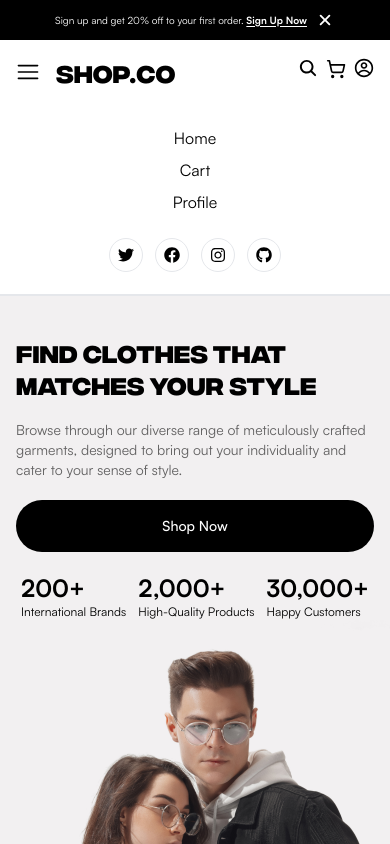
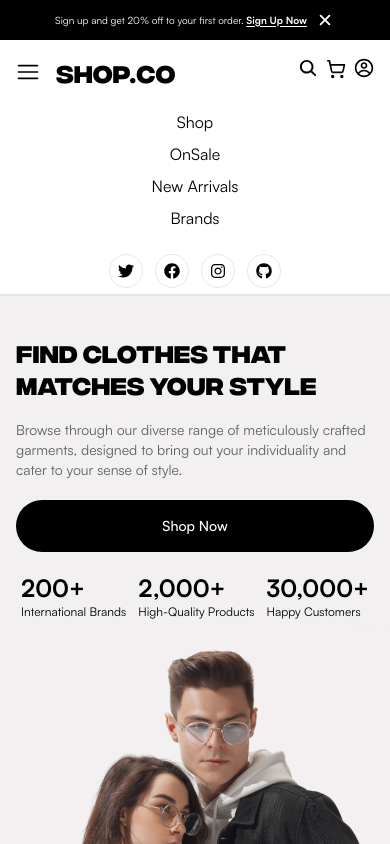
Before and after one commit to WebDev-MAP/E-Commerce, a React (Vite) app: page / in a window 390 px wide. Both pictures are taken after a click on the element 36 px from the left and 72 px from the top of the page. Shown: the top 844 px of the page. Built offline with nearby package versions, Linux system fonts and the light colour scheme.

Commit message:
Refactor import statements and add links to DressStyle, PaginatedItems, Popup, SideBar, and PageCategory components

```diff
--- a/src/components/Hero.jsx
+++ b/src/components/Hero.jsx
@@ -1,3 +1,4 @@
+import { Link } from 'react-router-dom'
 import Button from './Button'
 
 function Hero() {
@@ -14,9 +15,14 @@ function Hero() {
               designed to bring out your individuality and cater to your sense
               of style.
             </p>
-            <Button className=" my-5 w-full md:my-8 md:w-fit lg:mb-12" primary>
-              Shop Now
-            </Button>
+            <Link to="/category">
+              <Button
+                className=" my-5 w-full md:my-8 md:w-fit lg:mb-12"
+                primary
+              >
+                Shop Now
+              </Button>
+            </Link>
           </div>
           <div className="flex flex-wrap justify-center gap-3 px-4  font-satoshi_regular text-xs sm:justify-around  md:max-w-[300px] lg:max-w-[400px] lg:pl-24  xl:ml-24  xl:flex-nowrap xl:justify-start xl:gap-10 xl:pl-0">
             <div>
--- a/src/components/Navbar.jsx
+++ b/src/components/Navbar.jsx
@@ -41,16 +41,30 @@ function Navbar() {
             <ul
               className={` flex flex-col items-center justify-center space-y-2 font-satoshi_regular transition-opacity duration-300 ease-in-out ${menuIsOpen ? 'opacity-100' : 'hidden'}`}
             >
-              <NavLink to="/" onClick={() => setMenuIsOpen(!menuIsOpen)}>
-                <li>Home</li>
+              <NavLink
+                to="/category"
+                onClick={() => setMenuIsOpen(!menuIsOpen)}
+              >
+                <li>Shop</li>
               </NavLink>
 
-              <NavLink to="/cart" onClick={() => setMenuIsOpen(!menuIsOpen)}>
-
-                <li>Cart</li>
+              <NavLink
+                to="/category"
+                onClick={() => setMenuIsOpen(!menuIsOpen)}
+              >
+                <li>OnSale</li>
               </NavLink>
-              <NavLink to="/auth" onClick={() => setMenuIsOpen(!menuIsOpen)}>
-                <li>Profile</li>
+              <NavLink
+                to="/category"
+                onClick={() => setMenuIsOpen(!menuIsOpen)}
+              >
+                <li>New Arrivals</li>
+              </NavLink>
+              <NavLink
+                to="/category"
+                onClick={() => setMenuIsOpen(!menuIsOpen)}
+              >
+                <li>Brands</li>
               </NavLink>
               <div className="flex space-x-3 pt-4">
                 <a
```
